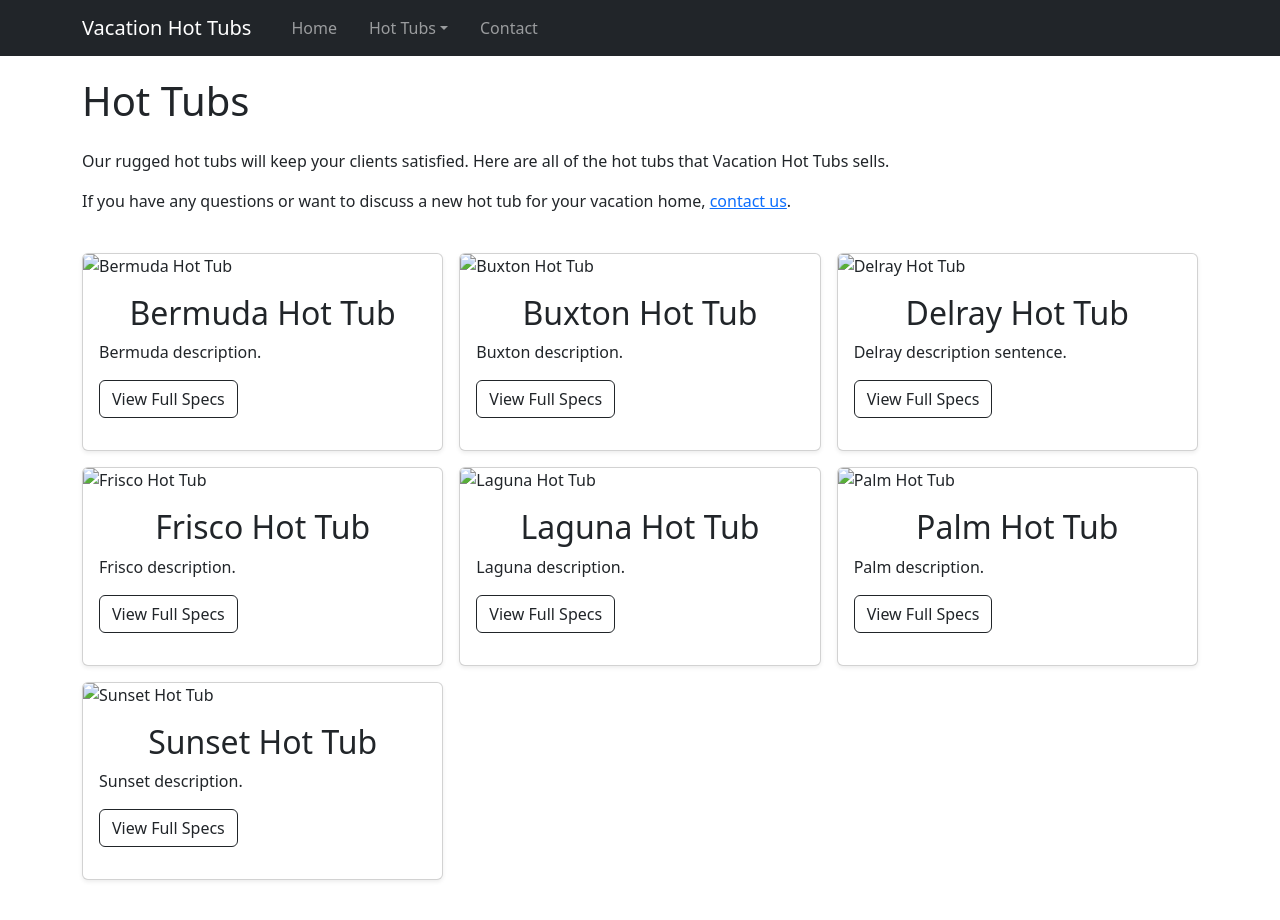
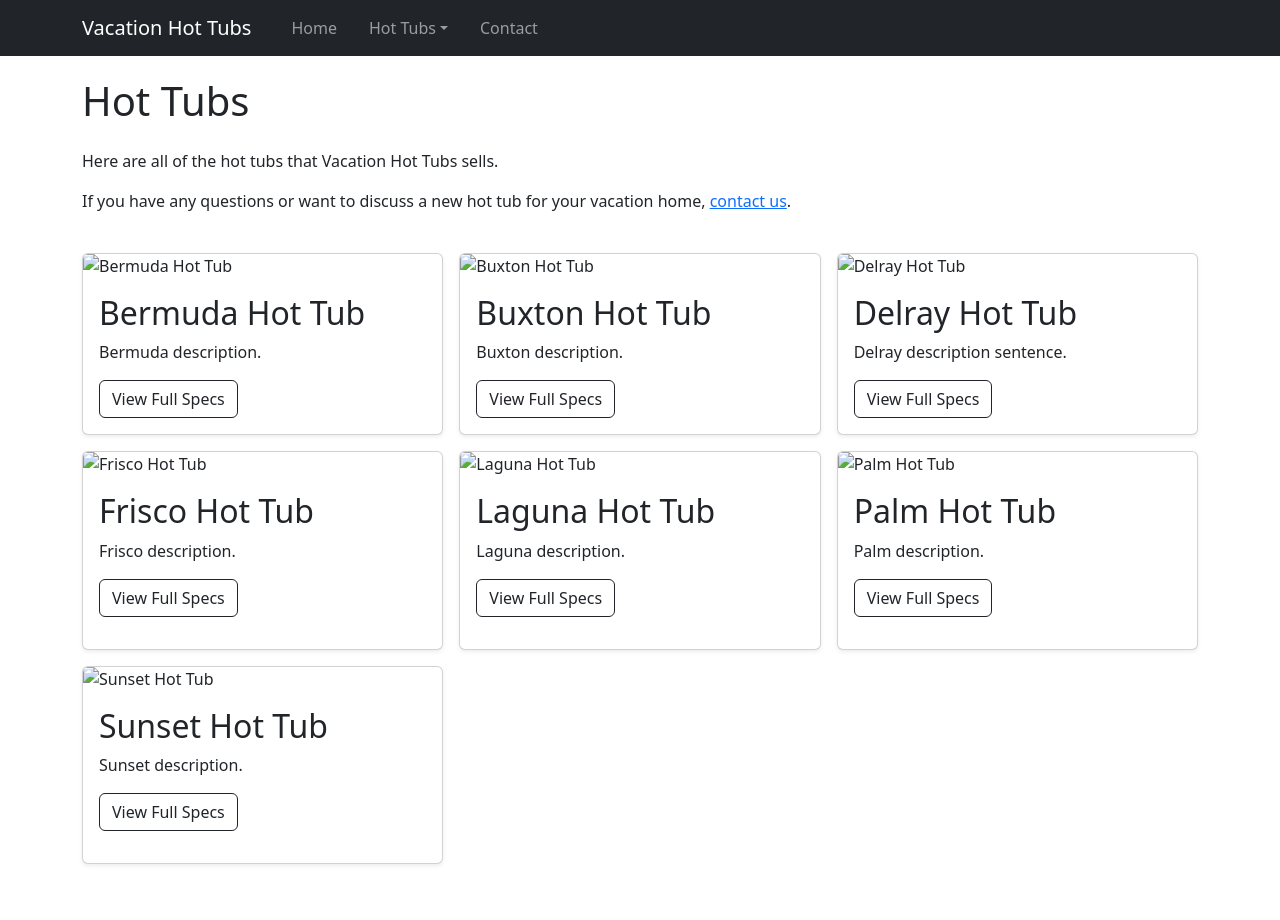
Before and after one commit to vacationhottubs/vacationhottubs.github.io, a Jekyll site: the page built from hot-tubs/index.html, in a window 1280 px wide and 928 px high. Shown: the top 920 px of the window. Built offline with Jekyll 4.4.1, drawn with Linux system fonts in a browser that asks for light colours.

Commit message:
Update index.html

```diff
--- a/hot-tubs/index.html
+++ b/hot-tubs/index.html
@@ -7,16 +7,16 @@ excerpt: The full collection of hot tubs that Vacation Hot Tubs sells.
 
       <div class="container fw-light pb-5">
         <h1 class="fw-light pt-4 pb-3">Hot Tubs</h1>
-        <p>Our rugged hot tubs will keep your clients satisfied. Here are all of the hot tubs that Vacation Hot Tubs sells.</p>
+        <p>Here are all of the hot tubs that Vacation Hot Tubs sells.</p>
         <p>If you have any questions or want to discuss a new hot tub for your vacation home, <a href="/contact-us/">contact us</a>.</p>
         <div class="row row-cols-1 row-cols-sm-2 row-cols-lg-3 g-3 pt-4">
           <div class="col">
             <div class="card h-100 overflow-hidden shadow-sm">
               <img alt="Bermuda Hot Tub" class="card-img-top align-self-center" src="">
               <div class="card-body">
-                  <h2 class="fw-light card-text text-center">Bermuda Hot Tub</h2>
+                <h2 class="fw-light card-text">Bermuda Hot Tub</h2>
                 <p>Bermuda description.</p>
-                  <p><a class="btn btn-outline-dark" href="bermuda/" role="button">View Full Specs</a></p>
+                <div class="btn-group"><a class="btn btn-outline-dark" href="bermuda/" role="button">View Full Specs</a></div>
               </div>
             </div>
           </div>
@@ -24,9 +24,9 @@ excerpt: The full collection of hot tubs that Vacation Hot Tubs sells.
             <div class="card h-100 overflow-hidden shadow-sm">
               <img alt="Buxton Hot Tub" class="card-img-top align-self-center" src="">
               <div class="card-body">
-                  <h2 class="fw-light card-text text-center">Buxton Hot Tub</h2>
+                <h2 class="fw-light card-text">Buxton Hot Tub</h2>
                 <p>Buxton description.</p>
-                  <p><a class="btn btn-outline-dark" href="buxton/" role="button">View Full Specs</a></p>
+                <div class="btn-group"><a class="btn btn-outline-dark" href="buxton/" role="button">View Full Specs</a></div>
               </div>
             </div>
           </div>
@@ -34,9 +34,9 @@ excerpt: The full collection of hot tubs that Vacation Hot Tubs sells.
             <div class="card h-100 overflow-hidden shadow-sm">
               <img alt="Delray Hot Tub" class="card-img-top align-self-center" src="">
               <div class="card-body">
-                  <h2 class="fw-light card-text text-center">Delray Hot Tub</h2>
+                <h2 class="fw-light card-text">Delray Hot Tub</h2>
                 <p>Delray description sentence.</p>
-                  <p><a class="btn btn-outline-dark" href="delray/" role="button">View Full Specs</a></p>
+                <div class="btn-group"><a class="btn btn-outline-dark" href="delray/" role="button">View Full Specs</a></div>
               </div>
             </div>
           </div>
@@ -44,7 +44,7 @@ excerpt: The full collection of hot tubs that Vacation Hot Tubs sells.
             <div class="card h-100 overflow-hidden shadow-sm">
               <img alt="Frisco Hot Tub" class="card-img-top align-self-center" src="">
               <div class="card-body">
-                  <h2 class="fw-light card-text text-center">Frisco Hot Tub</h2>
+                <h2 class="fw-light card-text">Frisco Hot Tub</h2>
                 <p>Frisco description.</p>
                 <p><a class="btn btn-outline-dark" href="frisco/" role="button">View Full Specs</a></p>
               </div>
@@ -54,7 +54,7 @@ excerpt: The full collection of hot tubs that Vacation Hot Tubs sells.
             <div class="card h-100 overflow-hidden shadow-sm">
               <img alt="Laguna Hot Tub" class="card-img-top align-self-center" src="">
               <div class="card-body">
-                  <h2 class="fw-light card-text text-center">Laguna Hot Tub</h2>
+                <h2 class="fw-light card-text">Laguna Hot Tub</h2>
                 <p>Laguna description.</p>
                 <p><a class="btn btn-outline-dark" href="laguna/" role="button">View Full Specs</a></p>
               </div>
@@ -64,7 +64,7 @@ excerpt: The full collection of hot tubs that Vacation Hot Tubs sells.
             <div class="card h-100 overflow-hidden shadow-sm">
               <img alt="Palm Hot Tub" class="card-img-top align-self-center" src="">
               <div class="card-body">
-                  <h2 class="fw-light card-text text-center">Palm Hot Tub</h2>
+                <h2 class="fw-light card-text">Palm Hot Tub</h2>
                 <p>Palm description.</p>
                 <p><a class="btn btn-outline-dark" href="palm/" role="button">View Full Specs</a></p>
               </div>
@@ -74,7 +74,7 @@ excerpt: The full collection of hot tubs that Vacation Hot Tubs sells.
             <div class="card h-100 overflow-hidden shadow-sm">
               <img alt="Sunset Hot Tub" class="card-img-top align-self-center" src="">
               <div class="card-body">
-                  <h2 class="fw-light card-text text-center">Sunset Hot Tub</h2>
+                <h2 class="fw-light card-text">Sunset Hot Tub</h2>
                 <p>Sunset description.</p>
                 <p><a class="btn btn-outline-dark" href="sunset/" role="button">View Full Specs</a></p>
               </div>
```
Lines whose indentation alone changed are shown as unchanged.
